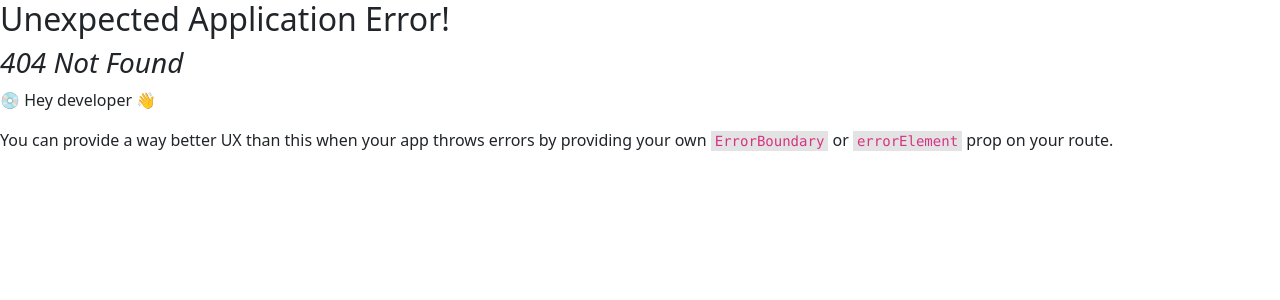
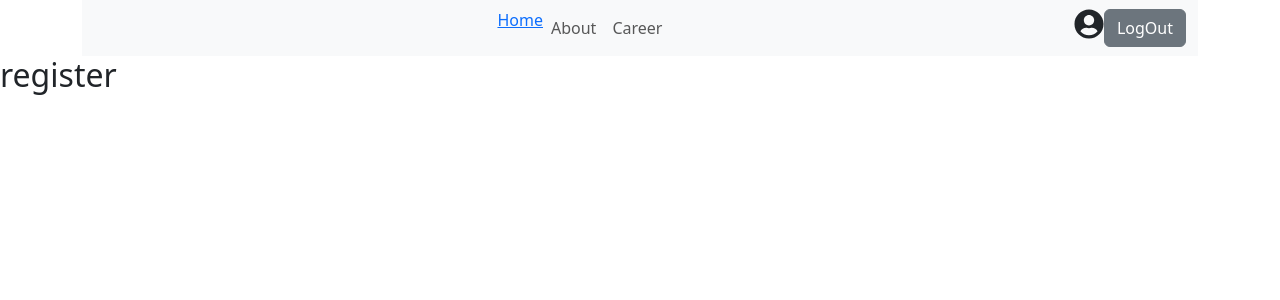
Before and after one commit to shahalam68/the-news-dragon-client, a React (Vite) app: page /register in a window 1280 px wide. Before the commit this address had no page. Shown: the top 300 px of the page. Built offline with nearby package versions, Linux system fonts and the light colour scheme.

Commit message:
register

```diff
--- /dev/null
+++ b/src/pages/Register/Register.jsx
@@ -0,0 +1,11 @@
+import React from 'react';
+
+const Register = () => {
+    return (
+        <div>
+            <h2> register</h2>
+        </div>
+    );
+};
+
+export default Register;
--- a/src/routes/Route.jsx
+++ b/src/routes/Route.jsx
@@ -6,6 +6,7 @@ import NewsLayouts from "../layouts/NewsLayouts";
 import News from "../pages/News/News/News";
 import LoginLayout from "../layouts/LoginLayout";
 import Login from "../pages/Login/Login";
+import Register from "../pages/Register/Register";
 
 const route = createBrowserRouter([
     {
@@ -15,6 +16,10 @@ const route = createBrowserRouter([
             {
                 path:'/login',
                 element:<Login></Login>
+            },
+            {
+                path:'/register',
+                element:<Register></Register>
             }
         ]
     },
```
